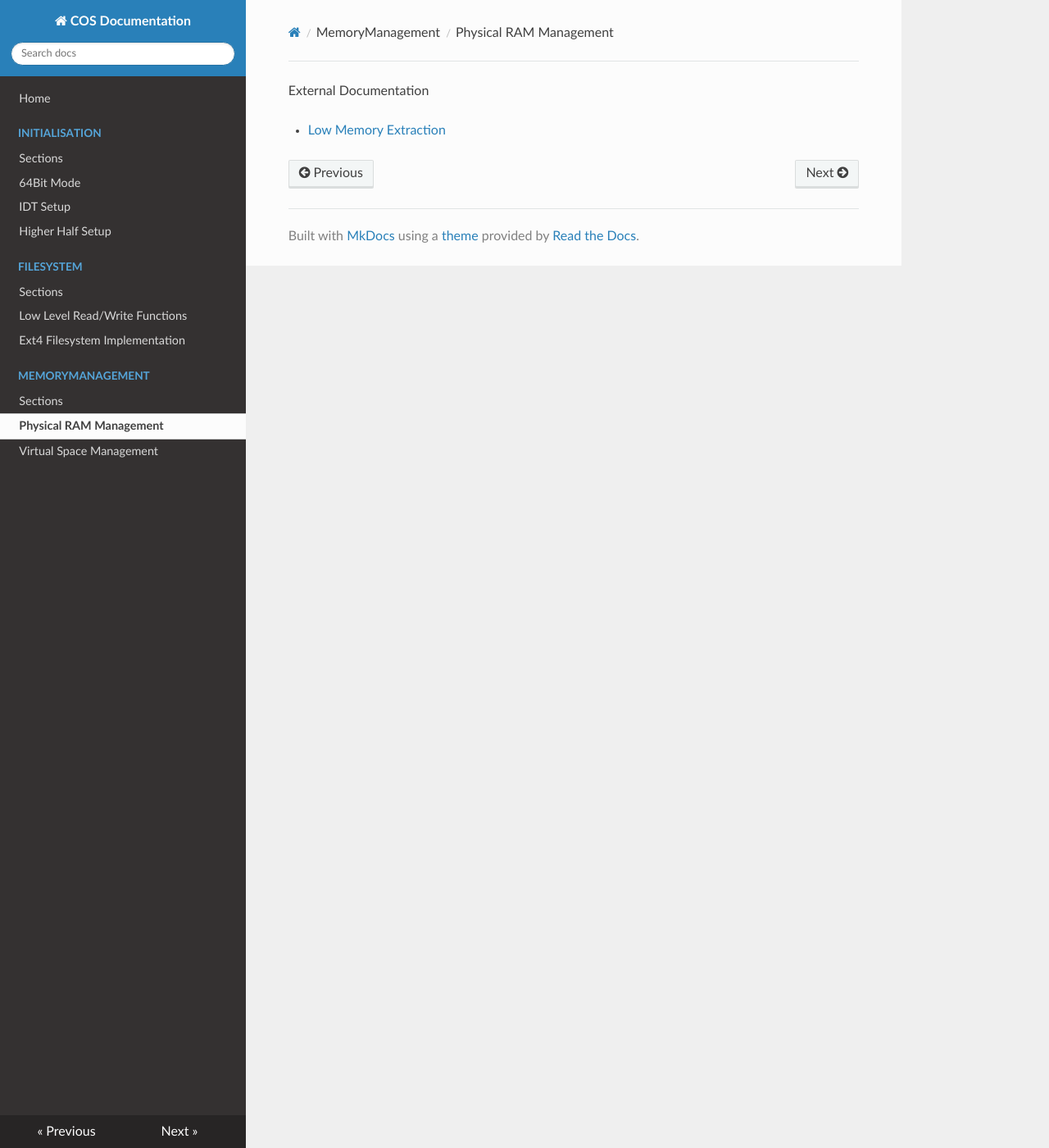
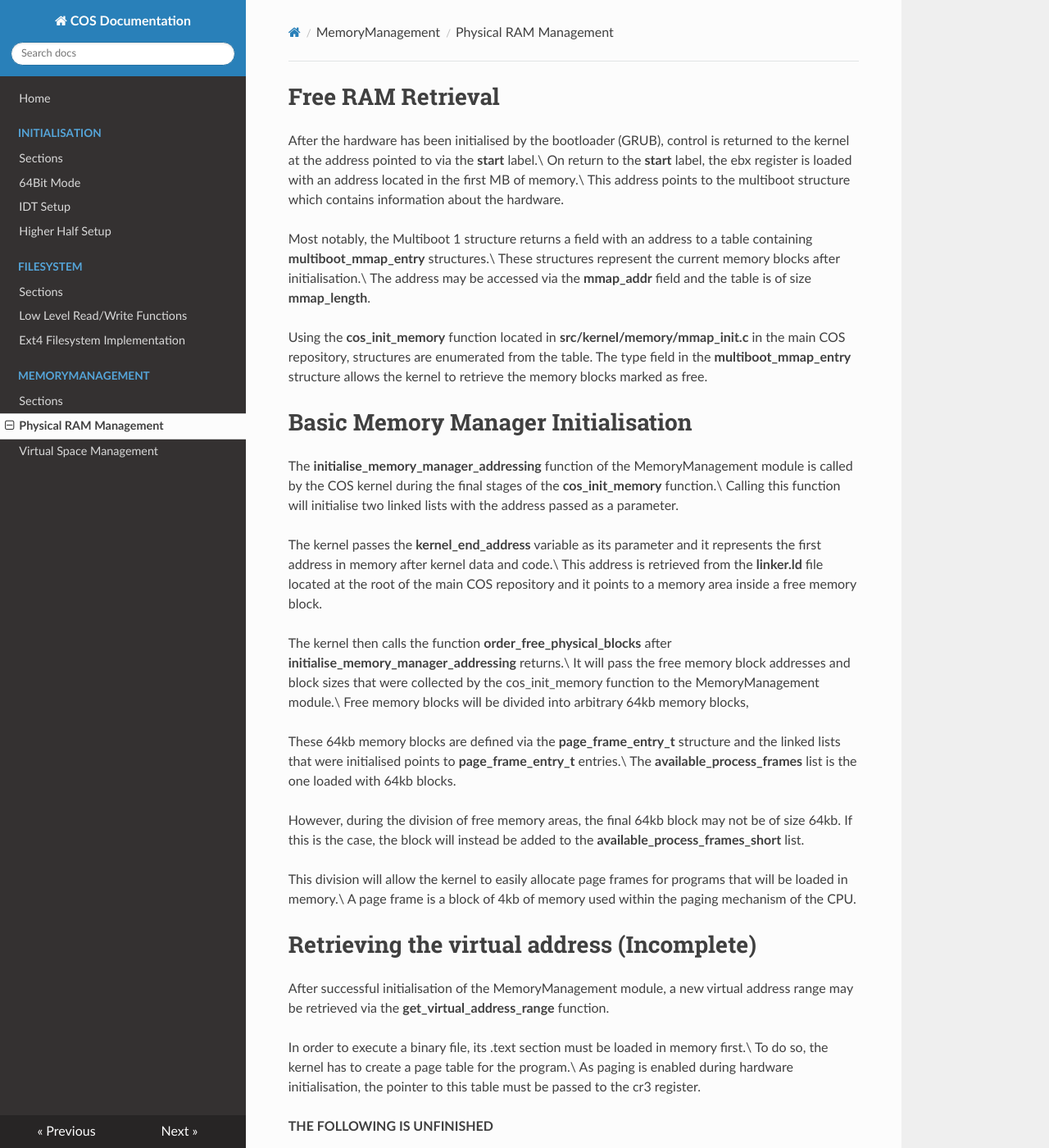
Before and after one commit to Tek-EIP/Documentation, an MkDocs documentation site: the page built from docs/memory/physical.md, in a window 1280 px wide and 1400 px high. Shown: the whole window at 82% size. Built offline with MkDocs 1.6.1, drawn with Linux system fonts in a browser that asks for light colours; nearby versions of some CDN libraries; some of the changed text lies outside the part shown.

Commit message:
ADD: Adding incomplete MemoryManagement documentation.

```diff
--- a/docs/memory/physical.md
+++ b/docs/memory/physical.md
@@ -1,3 +1,65 @@
+# Free RAM Retrieval
+
+After the hardware has been initialised by the bootloader (GRUB), control is returned to the kernel at the address pointed to via the **start** label.\
+On return to the **start** label, the ebx register is loaded with an address located in the first MB of memory.\
+This address points to the multiboot structure which contains information about the hardware.
+
+Most notably, the Multiboot 1 structure returns a field with an address to a table containing **multiboot_mmap_entry** structures.\
+These structures represent the current memory blocks after initialisation.\
+The address may be accessed via the **mmap_addr** field and the table is of size **mmap_length**.
+
+Using the **cos_init_memory** function located in **src/kernel/memory/mmap_init.c** in the main COS repository, structures are enumerated from the table.
+The type field in the **multiboot_mmap_entry** structure allows the kernel to retrieve the memory blocks marked as free.
+
+# Basic Memory Manager Initialisation
+
+The **initialise_memory_manager_addressing** function of the MemoryManagement module is called by the COS kernel during the final stages of the **cos_init_memory** function.\
+Calling this function will initialise two linked lists with the address passed as a parameter.
+
+The kernel passes the **kernel_end_address** variable as its parameter and it represents the first address in memory after kernel data and code.\
+This address is retrieved from the **linker.ld** file located at the root of the main COS repository and it points to a memory area inside a free memory block.
+
+The kernel then calls the function **order_free_physical_blocks** after **initialise_memory_manager_addressing** returns.\
+It will pass the free memory block addresses and block sizes that were collected by the cos_init_memory function to the MemoryManagement module.\
+Free memory blocks will be divided into arbitrary 64kb memory blocks,
+
+These 64kb memory blocks are defined via the **page_frame_entry_t** structure and the linked lists that were initialised points to **page_frame_entry_t** entries.\
+The **available_process_frames** list is the one loaded with 64kb blocks.
+
+However, during the division of free memory areas, the final 64kb block may not be of size 64kb.
+If this is the case, the block will instead be added to the **available_process_frames_short** list.
+
+This division will allow the kernel to easily allocate page frames for programs that will be loaded in memory.\
+A page frame is a block of 4kb of memory used within the paging mechanism of the CPU.
+
+# Retrieving the virtual address (Incomplete)
+
+After successful initialisation of the MemoryManagement module, a new virtual address range may be retrieved via the **get_virtual_address_range** function.
+
+In order to execute a binary file, its .text section must be loaded in memory first.\
+To do so, the kernel has to create a page table for the program.\
+As paging is enabled during hardware initialisation, the pointer to this table must be passed to the cr3 register.
+
+**THE FOLLOWING IS UNFINISHED**
+
+In its current state, the MemoryManagement module retrieves the address of the kernel page table contained within the cr3 register and uses it as the page table of the executable.\
+The table is explored recursively with the **discover_free_address** function until free entries are found to store the program in memory.
+
+The location within the page table can be transformed into a virtual address as virtual addresses are indexes within the page table (cf. **Kernel Page Table Definition** section).
+
+The **allocate_page_table_entries_at_launch** currently creates the virtual address.\
+The switch statement uses the special fall through comment to remove gcc warnings at compile time.\
+Depending on the depth of the **discover_free_address** function, the switch statement is supposed to OR the index within the page table level in the **virt_addr** variable and then shift the index to the right following the virtual address format.
+
+At the same time, it updates the kernel page table to initialise new pages that may be accessed by the program requesting memory.
+
+When this function returns, it currently initialises 2MB of memory.\
+As this functionality is incomplete, a full rework is planned.
+
+Once the virtual address is made, the pointer to the kernel page table is moved into cr3 again.\
+Although it is unnecessary for now, this part of the MemoryManagement will be used for execution of a binary with its own page table instead of the kernel's.
+
 External Documentation
 
 * [Low Memory Extraction](https://wiki.osdev.org/Detecting_Memory_(x86))
+* [Understanding x86_64 paging](https://zolutal.github.io/understanding-paging/)
```
Also changed, not shown: docs/filesystem/ext4_setup.md (+11 -1 lines).
